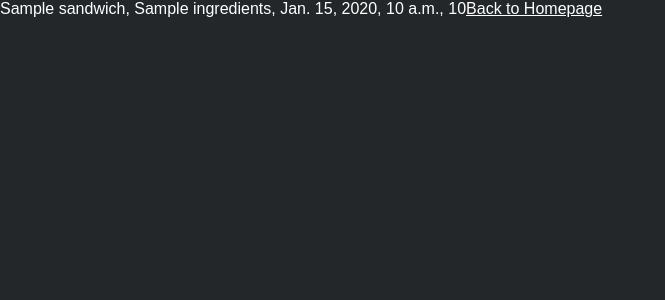
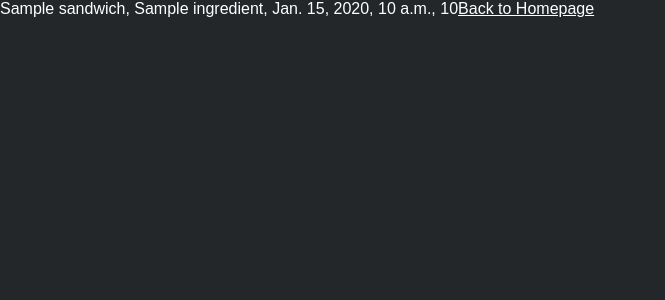
Before and after one commit to msienkiewicz7/baccoapp, a Django app: template baccoapp/templates/search_results.html in a window 1280 px wide. Shown: the part 36-336 px from the top of the page, without its empty margins (0-665 px from the left). Run offline with Django 3.2, Linux system fonts and the light colour scheme; the template is opened without the code that fills it: most values are stand-ins (such as "Sample title", 1, 10 or a date in 2020).

Commit message:
search results ingredients forloop

```diff
--- a/baccoapp/templates/search_results.html
+++ b/baccoapp/templates/search_results.html
@@ -10,7 +10,11 @@
   {% for sandwich in object_list %}
     <li>
       {{ sandwich.name }},
-      {{ sandwich.ingredients }},
+
+        {% for ingredient in sandwich.ingredients.all %}
+          {{ ingredient.name }},
+        {% endfor %}
+
       {{ sandwich.pub_date }},
       {{ sandwich.price }}
     </li>
```
